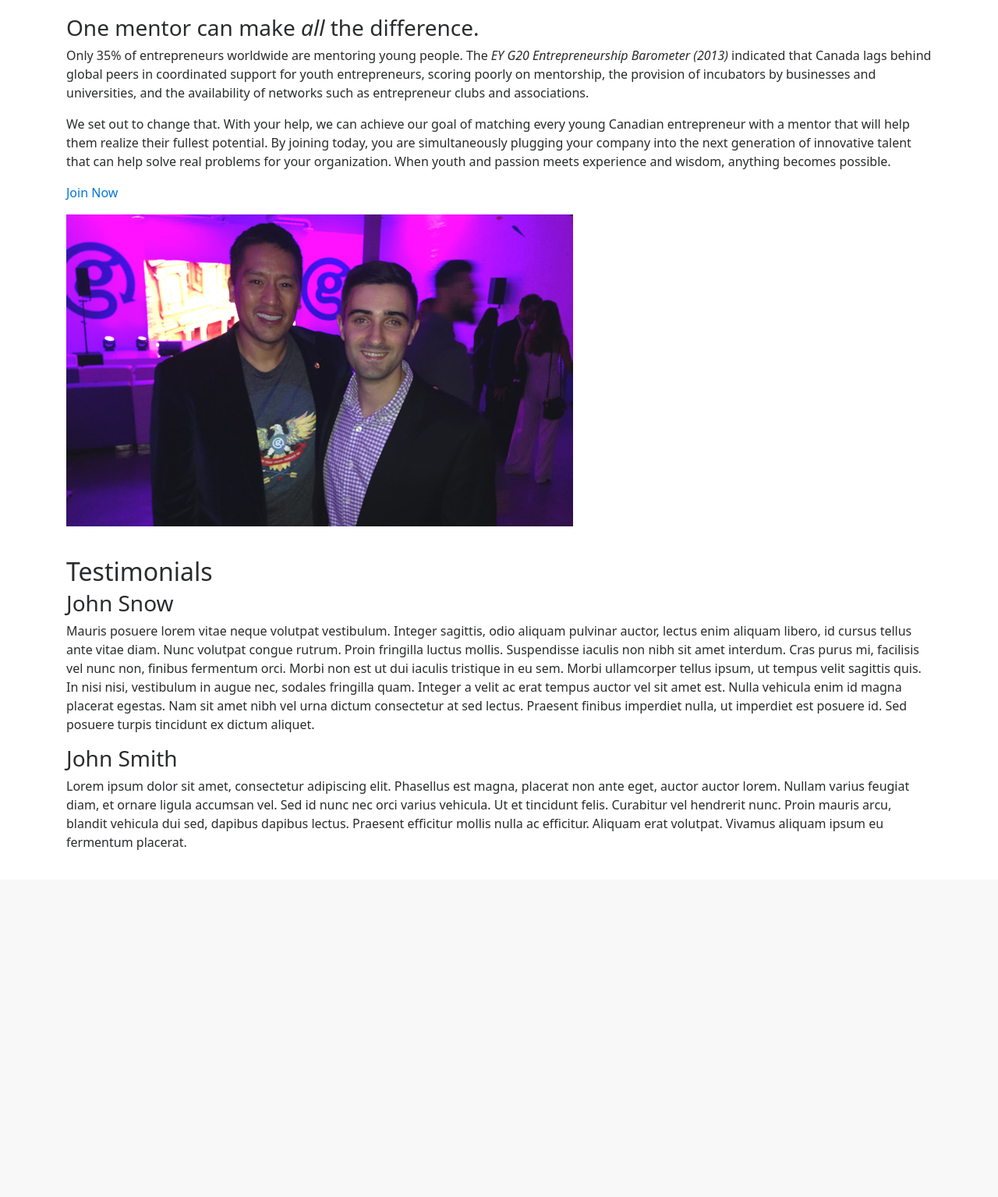
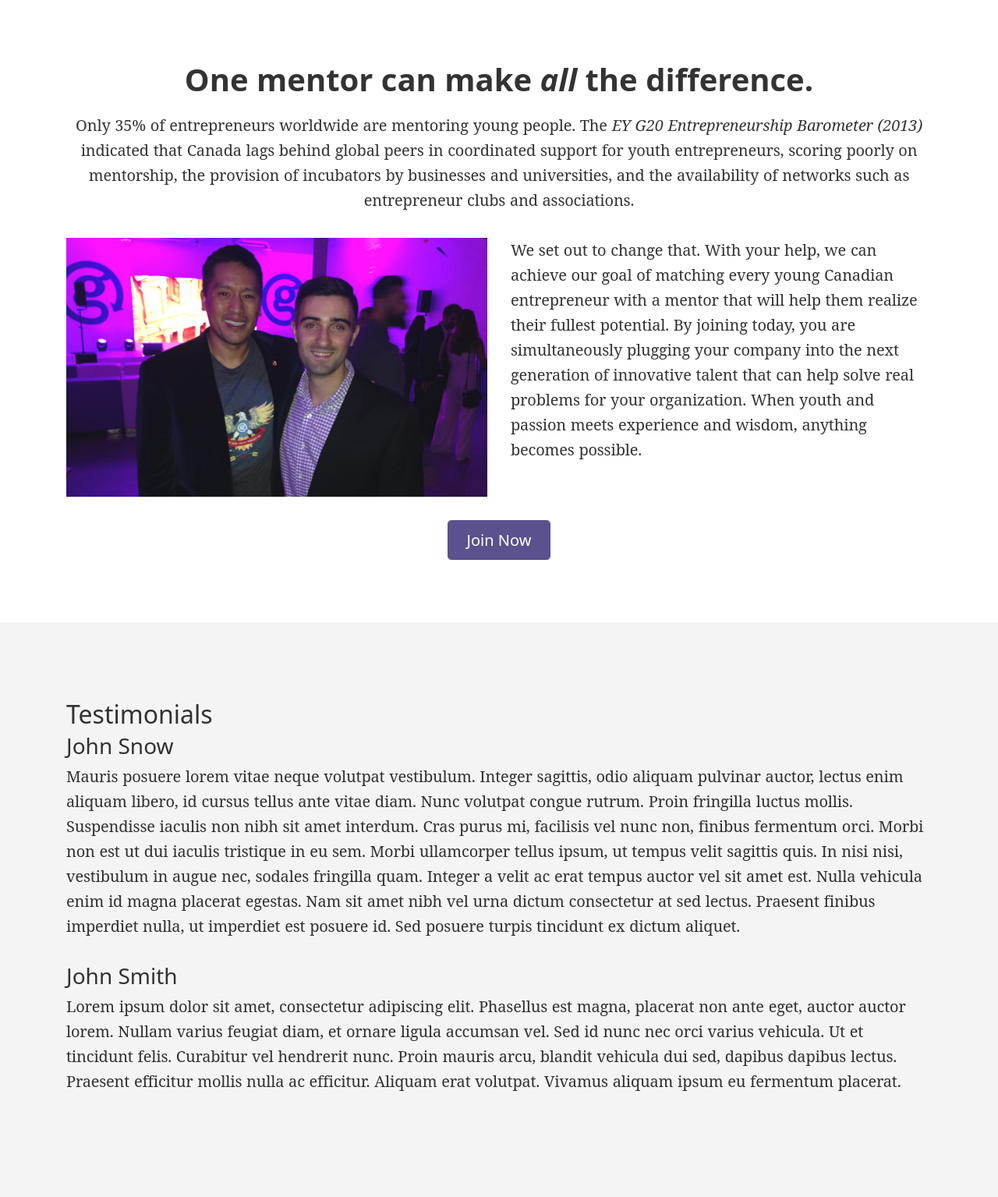
Before and after one commit to omfgitsjack/rockstar-cafe, a PHP site: page /mentors.html in a window 1280 px wide. Shown: the part 656-2191 px from the top of the page at 78% size. Before the commit the page ends 1746 px from the top, so only its background shows below. Run offline with PHP 8.4, Linux system fonts and the light colour scheme; style sheets or scripts are compiled from the project's sources; some libraries are stand-ins or nearby versions.

Commit message:
Polished mentors

```diff
--- a/build/css/main.css
+++ b/build/css/main.css
@@ -105,3 +105,13 @@
 
 /* Large devices (desktops, 992px and up) */
 /* Extra large devices (large desktops, 1200px and up) */
+@media (max-width: 1200px) {
+  .show-xl {
+    display: block; } }
+
+@media (max-width: 1200px) {
+  .hide-xl {
+    display: block; } }
+
+.join-wrapper {
+  margin-top: 30px; }
--- a/build/rockstars.html
+++ b/build/rockstars.html
@@ -8,7 +8,7 @@
 	<!--main.css-->
 	<link rel="stylesheet" href="./build/css/main.css" type="text/css">
 	<!--Custom.css-->
-	<link rel="stylesheet" href="./build/css/index.css">
+	<link rel="stylesheet" href="./build/css/main.css">
 	<link rel="stylesheet" href="./build/css/rockstars.css">
 	<link rel="shortcut icon" type="image/x-icon" href="./images/logo.png">
 	<title>Rockstar Café - Rockstars</title>
--- a/mentors.html
+++ b/mentors.html
@@ -18,7 +18,7 @@
 		</button>
 		<a class="navbar-brand" href="index.html"><img src="images/logo.png" width="30px"></a>
 
-		<div class="collapse navbar-collapse justify-content-end"" id="navbarNavAltMarkup">
+		<div class="collapse navbar-collapse justify-content-end" id="navbarNavAltMarkup">
 			<div class="navbar-nav">
 				<a class="nav-item nav-link" href="ourstory.html">Our Story</a>
 				<a class="nav-item nav-link" href="rockstars.html">Rockstars</a>
@@ -38,16 +38,26 @@
 			<a class="hero-btn" href=“https://experience.rockstar-cafe.ca”>Become a Mentor</a>
 	</div>
 
+	<div class="section" align=center>
 		<div class="container">
-		<div class="info">
-			<h3>One mentor can make <i>all</i> the difference.</h3>
+			<h1>One mentor can make <i>all</i> the difference.</h1>
 			<p>Only 35% of entrepreneurs worldwide are mentoring young people. The <i>EY G20 Entrepreneurship Barometer (2013)</i> indicated that Canada lags behind global peers in coordinated support for youth entrepreneurs, scoring poorly on mentorship, the provision of incubators by businesses and universities, and the availability of networks such as entrepreneur clubs and associations.</p>
+			<div class="row">
+				<div class="col-md-6">
+					<img class="img-fluid" src="images/bspot/mark_bruce_heroimage.jpg">
+				</div>
+				<div class="col-md-6" align=left>
 
 					<p>We set out to change that. With your help, we can achieve our goal of matching every young Canadian entrepreneur with a mentor that will help them realize their fullest potential. By joining today, you are simultaneously plugging your company into the next generation of innovative talent that can help solve real problems for your organization. When youth and passion meets experience and wisdom, anything becomes possible.</p>
-			<p><a href="http://experience.rockstar-cafe.ca">Join Now</a></p>
-
-			<img class="img-fluid" src="images/bspot/mark_bruce_heroimage.jpg">
 				</div>
+			</div>
+			<div class="join-wrapper">
+				<a class="btn btn-lg btn-primary" href="http://experience.rockstar-cafe.ca">Join Now</a>
+			</div>
+		</div>
+	</div>
+	<div class="section gray">
+		<div class="container">
 			<div class="testimonials">
 				<h2>Testimonials</h2>
 				<h3>John Snow</h3>
@@ -58,6 +68,8 @@
 			</div>
 		</div>
 
+	</div>
+
 	<!-- jQuery first, then Tether, then Bootstrap JS. -->
 	<script src="https://code.jquery.com/jquery-3.1.1.slim.min.js" integrity="sha384-A7FZj7v+d/sdmMqp/nOQwliLvUsJfDHW+k9Omg/a/EheAdgtzNs3hpfag6Ed950n" crossorigin="anonymous"></script>
 	<script src="https://cdnjs.cloudflare.com/ajax/libs/tether/1.4.0/js/tether.min.js" integrity="sha384-DztdAPBWPRXSA/3eYEEUWrWCy7G5KFbe8fFjk5JAIxUYHKkDx6Qin1DkWx51bBrb" crossorigin="anonymous"></script>
--- a/rockstars.html
+++ b/rockstars.html
@@ -8,7 +8,7 @@
 	<!--main.css-->
 	<link rel="stylesheet" href="./build/css/main.css" type="text/css">
 	<!--Custom.css-->
-	<link rel="stylesheet" href="./build/css/index.css">
+	<link rel="stylesheet" href="./build/css/main.css">
 	<link rel="stylesheet" href="./build/css/rockstars.css">
 	<link rel="shortcut icon" type="image/x-icon" href="./images/logo.png">
 	<title>Rockstar Café - Rockstars</title>
--- a/style/main.scss
+++ b/style/main.scss
@@ -142,3 +142,19 @@
 @media (min-width: 1200px) {
 
 }
+
+.show-xl {
+    @media (max-width: 1200px) {
+        display: block;
+    }
+}
+
+.hide-xl {
+    @media (max-width: 1200px) {
+        display: block;
+    }
+}
+
+.join-wrapper {
+    margin-top: 30px;
+}
```
Also changed, not shown: build/css/index.css (+0 -11 lines), build/mentors.html (+18 -6 lines), style/index.scss (+0 -16 lines). Lines whose indentation alone changed are shown as unchanged.
